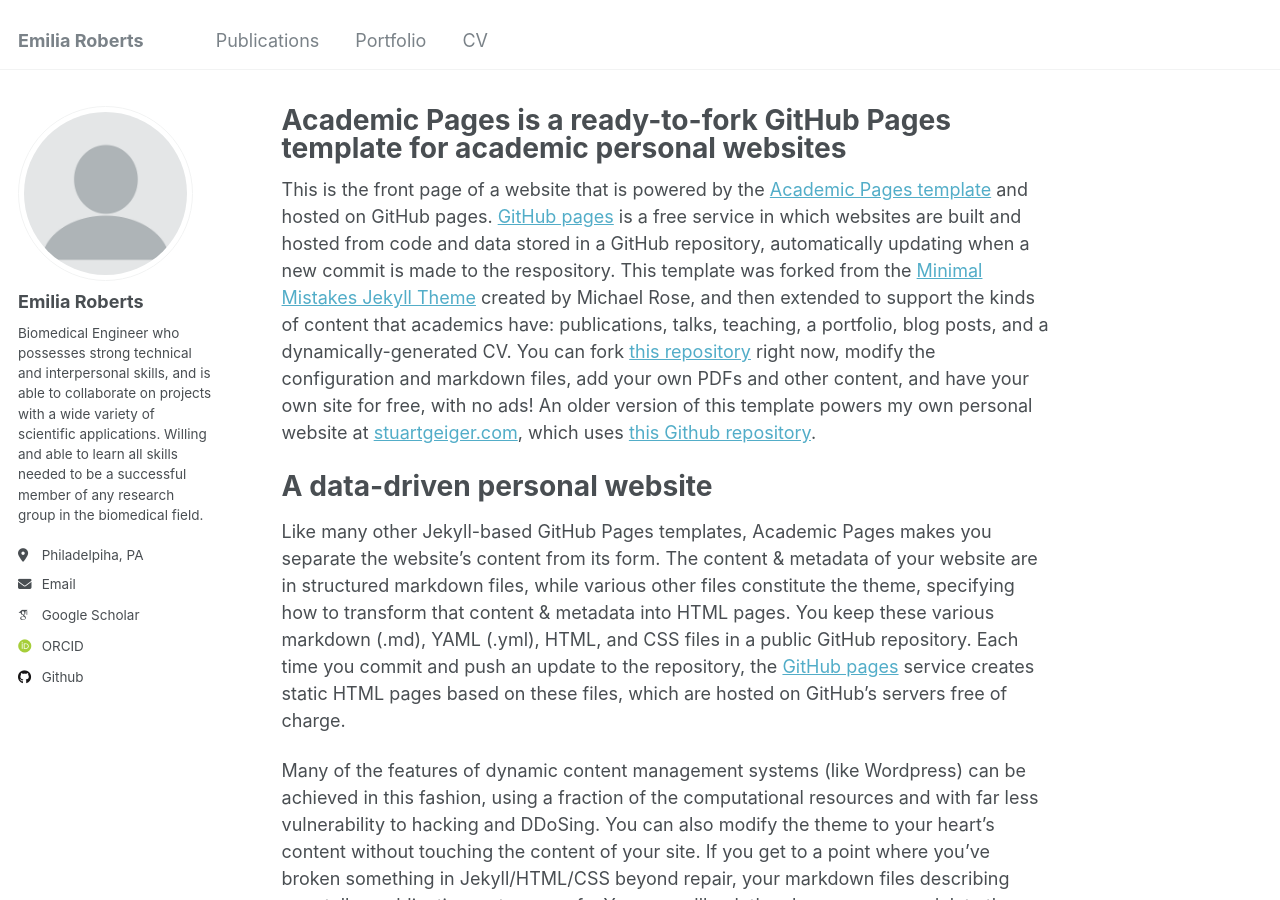
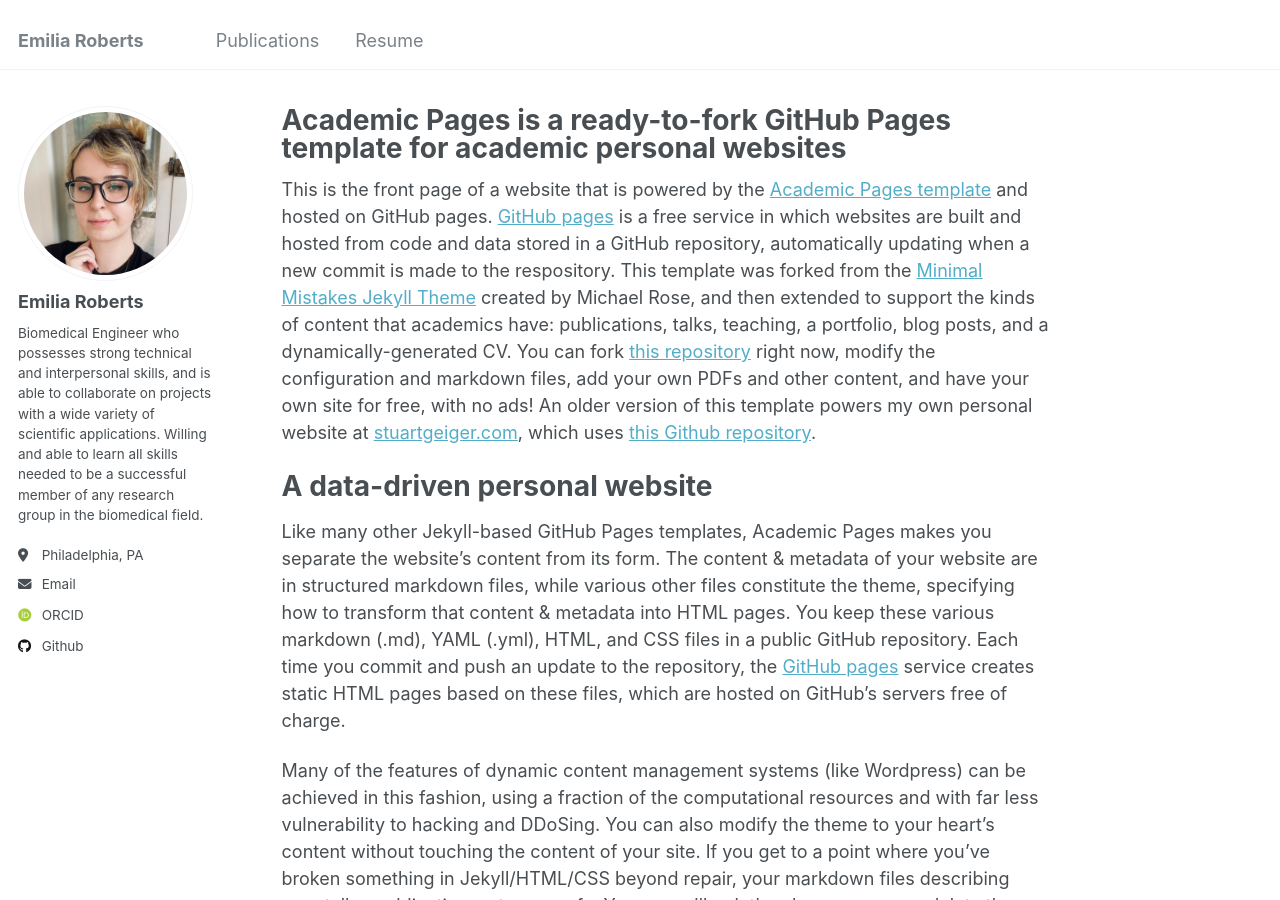
Before and after one commit to eroberts91/personal-site, a Jekyll site: the page built from _pages/about.md, in a window 1280 px wide and 900 px high. Built offline with Jekyll 4.4.1, drawn with Linux system fonts in a browser that asks for light colours; some web fonts are replaced.

Commit message:
update pfp

```diff
--- a/_config.yml
+++ b/_config.yml
@@ -21,18 +21,18 @@ repository               : "https://github.com/eroberts91/personal-site"
 #               Additional customization can be done by editing /_includes/author-profile.html
 author:
   # Biographic information
-  avatar           : "profile.png"
+  avatar           : "bio-photo.jpeg"
   name             : "Emilia Roberts"
   pronouns         : # example: "she/her"
   bio              : "Biomedical Engineer who possesses strong technical and interpersonal skills, and is able to collaborate on projects with a wide variety of scientific applications. Willing and able to learn all skills needed to be a successful member of any research group in the biomedical field."
-  location         : "Philadelpiha, PA"
+  location         : "Philadelphia, PA"
   employer         : #
   uri              : # URL
   email            : "emiliaroberts991@gmail.com"
 
   # Academic websites
   arxiv            : # URL - Update with the correct link to your profile
-  googlescholar    : "https://scholar.google.com/citations?user=PS_CX0AAAAAJ"
+  googlescholar    : #"https://scholar.google.com/citations?user=PS_CX0AAAAAJ"
   impactstory      : # URL
   orcid            : "http://orcid.org/0009-0008-9942-348X"
   semantic         : # URL
--- a/_data/navigation.yml
+++ b/_data/navigation.yml
@@ -14,13 +14,13 @@ main:
 ##  - title: "Teaching"
 ##    url: /teaching/
 
-  - title: "Portfolio"
-    url: /portfolio/
+ ## - title: "Portfolio"
+ ##   url: /portfolio/
 
 ##  - title: "Blog Posts"
 ##    url: /year-archive/
 
-  - title: "CV"
+  - title: "Resume"
     url: /cv/
 
 ##  - title: "Guide"
```
